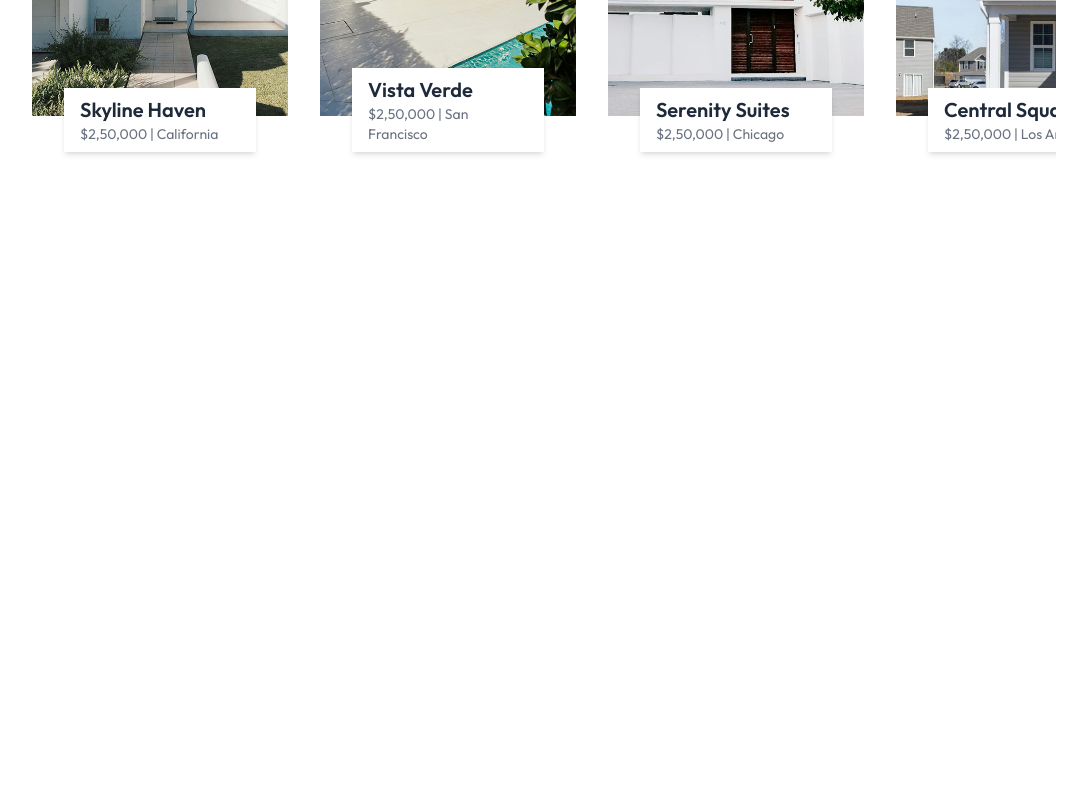
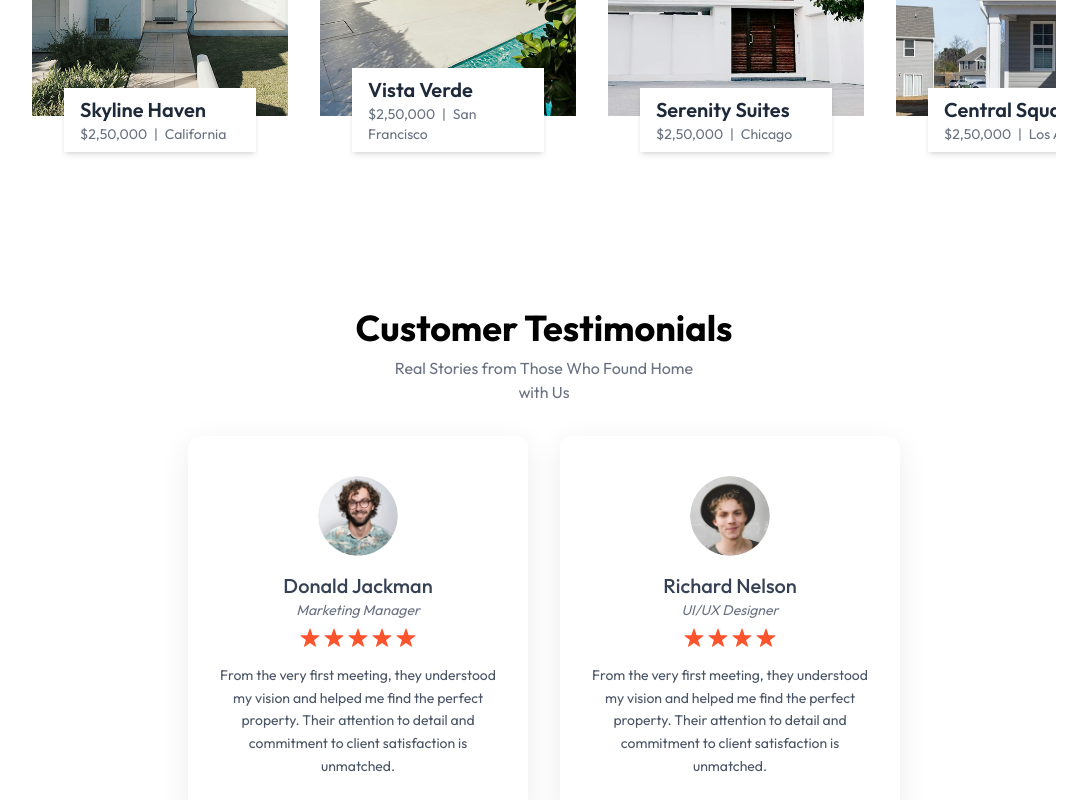
Before and after one commit to sanjitxdutta/estate, a React (Vite) app: page / in a window 1280 px wide. Shown: the part 2180-2980 px from the top of the page, without its empty margins (96-1183 px from the left). Before the commit the page ends 2448 px from the top, so only its background shows below. Built offline with nearby package versions, Linux system fonts and the light colour scheme.

Commit message:
Added testimonial name and message under avatar in testimonial cards

```diff
--- a/index.html
+++ b/index.html
@@ -1,5 +1,5 @@
 <!doctype html>
-<html lang="en">
+<html lang="en" class="scroll-smooth">
   <head>
     <meta charset="UTF-8" />
     <link rel="icon" type="image/svg+xml" href="/favicon.svg" />
--- a/src/App.jsx
+++ b/src/App.jsx
@@ -2,6 +2,7 @@
 import Header from './components/Header'
 import About from './components/About'
 import Projects from './components/Projects'
+import Testimonials from './components/Testimonials'
 
 const App = () => {
   return (
@@ -9,6 +10,7 @@
       <Header />
       <About />
       <Projects />
+      <Testimonials />
     </div>
   )
 }
--- a/src/components/Projects.jsx
+++ b/src/components/Projects.jsx
@@ -56,7 +56,7 @@
                                 <div className='inline-block bg-white w-3/4 px-4 py-2 shadow-md'>
                                     <h2 className='text-xl font-semibold text-gray-800'>{project.title}</h2>
                                     <p className='text-gray-500 text-sm'>
-                                        {project.price} <span>|</span> {project.location}
+                                        {project.price} <span className='px-1'>|</span> {project.location}
                                     </p>
                                 </div>
                             </div>
--- /dev/null
+++ b/src/components/Testimonials.jsx
@@ -0,0 +1,46 @@
+import React from 'react';
+import { assets, testimonialsData } from '../assets/assets';
+
+const Testimonials = () => {
+  return (
+    <div className='container mx-auto py-10 px-6 lg:px-32 w-full overflow-hidden' id='Testimonials'>
+      <h1 className='text-2xl sm:text-4xl font-bold mb-2 text-center'>Customer Testimonials</h1>
+      <p className='text-gray-500 max-w-80 text-center mb-8 mx-auto'>
+        Real Stories from Those Who Found Home with Us
+      </p>
+
+      <div className='flex flex-wrap justify-center gap-8'>
+        {testimonialsData.map((testimonial, index) => (
+          <div
+            key={index}
+            className='max-w-[340px] rounded-xl px-8 py-10 text-center bg-white shadow-[0_8px_30px_rgba(0,0,0,0.08)]'
+          >
+            <img
+              className='w-20 h-20 rounded-full mx-auto mb-4 object-cover'
+              src={testimonial.image}
+              alt={testimonial.alt || testimonial.name}
+            />
+            <h2 className='text-xl text-gray-700 font-medium'>{testimonial.name}</h2>
+            <p className='text-gray-500 mb-2 text-sm italic'>{testimonial.title}</p>
+
+            {/* Star Ratings */}
+            <div className='flex justify-center gap-1 text-red-500 mb-4'>
+              {Array.from({ length: testimonial.rating }, (_, starIdx) => (
+                <img
+                  key={starIdx}
+                  src={assets.star_icon}
+                  alt="Star"
+                  className='w-5 h-5'
+                />
+              ))}
+            </div>
+
+            <p className='text-gray-600 text-sm leading-relaxed'>{testimonial.text}</p>
+          </div>
+        ))}
+      </div>
+    </div>
+  );
+};
+
+export default Testimonials;
```
